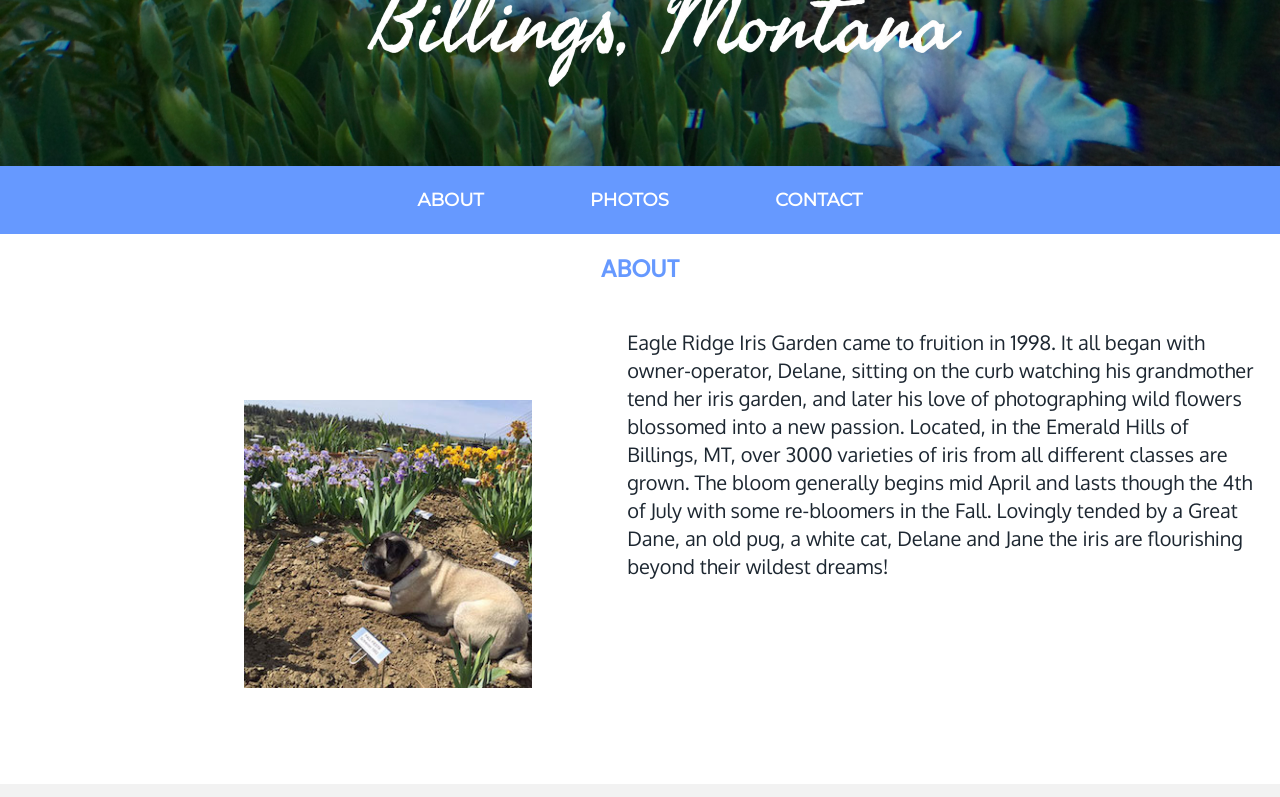
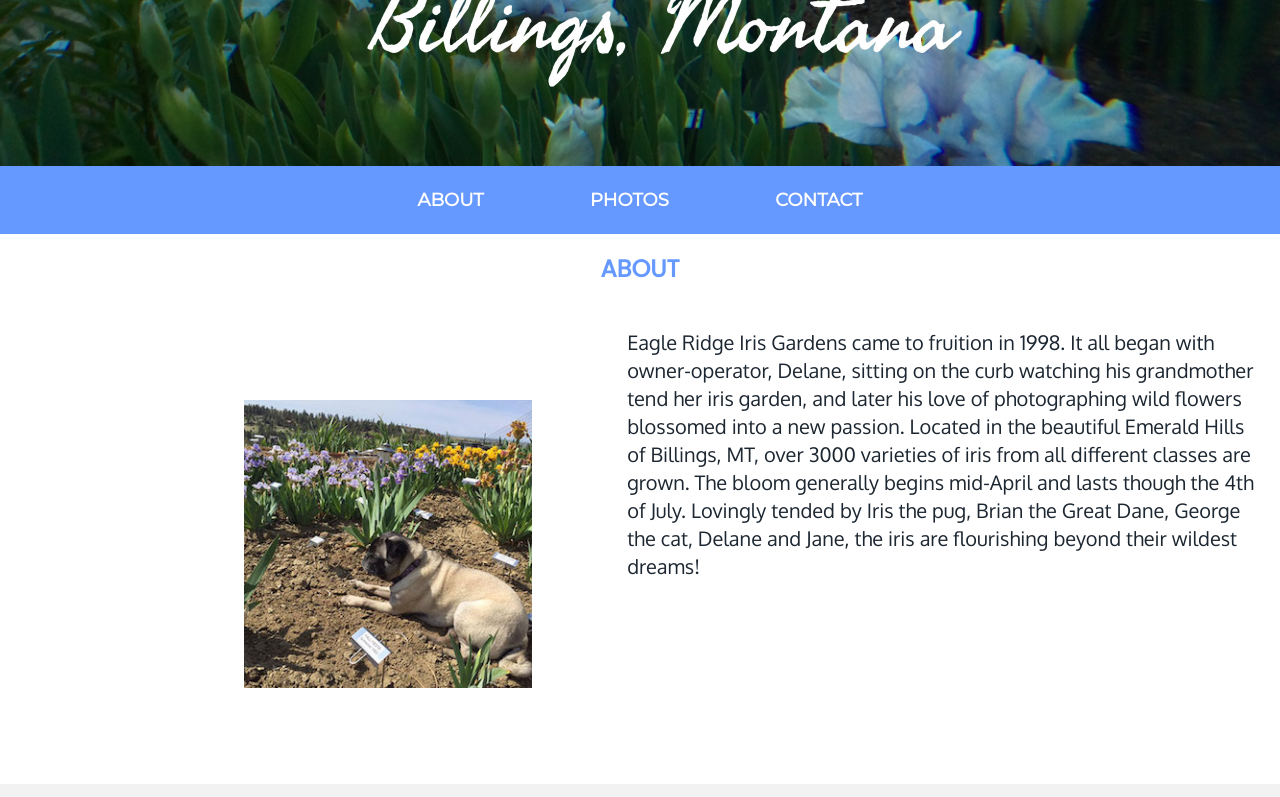
Before and after one commit to janroddy/eagle-ridge-iris, a plain HTML site: page index.html in a window 1280 px wide. Shown: the part 484-1281 px from the top of the page. Drawn offline with nearby package versions, Linux system fonts and the light colour scheme.

Commit message:
updated about blurb

```diff
--- a/index.html
+++ b/index.html
@@ -50,7 +50,7 @@
         <figure class="feed-img">
             <img src="img/about-photo.jpg" alt="Iris"></a>
         </figure>
-        <p>Eagle Ridge Iris Garden came to fruition in 1998.  It all began with owner-operator, Delane, sitting on the curb watching his grandmother tend her iris garden, and later his love of photographing wild flowers blossomed into a new passion. Located, in the Emerald Hills of Billings, MT, over 3000 varieties of iris from all different classes are grown.  The bloom generally begins mid April and lasts though the 4th of July with some re-bloomers in the Fall.  Lovingly tended by a Great Dane, an old pug, a white cat, Delane and Jane the iris are flourishing beyond their wildest dreams! </p>
+        <p>Eagle Ridge Iris Gardens came to fruition in 1998.  It all began with owner-operator, Delane, sitting on the curb watching his grandmother tend her iris garden, and later his love of photographing wild flowers blossomed into a new passion. Located in the beautiful Emerald Hills of Billings, MT, over 3000 varieties of iris from all different classes are grown. The bloom generally begins mid-April and lasts though the 4th of July.  Lovingly tended by Iris the pug, Brian the Great Dane, George the cat, Delane and Jane, the iris are flourishing beyond their wildest dreams!  </p>
     </section>
     <section id="photos">
         <h1>Photos</h1>
```
